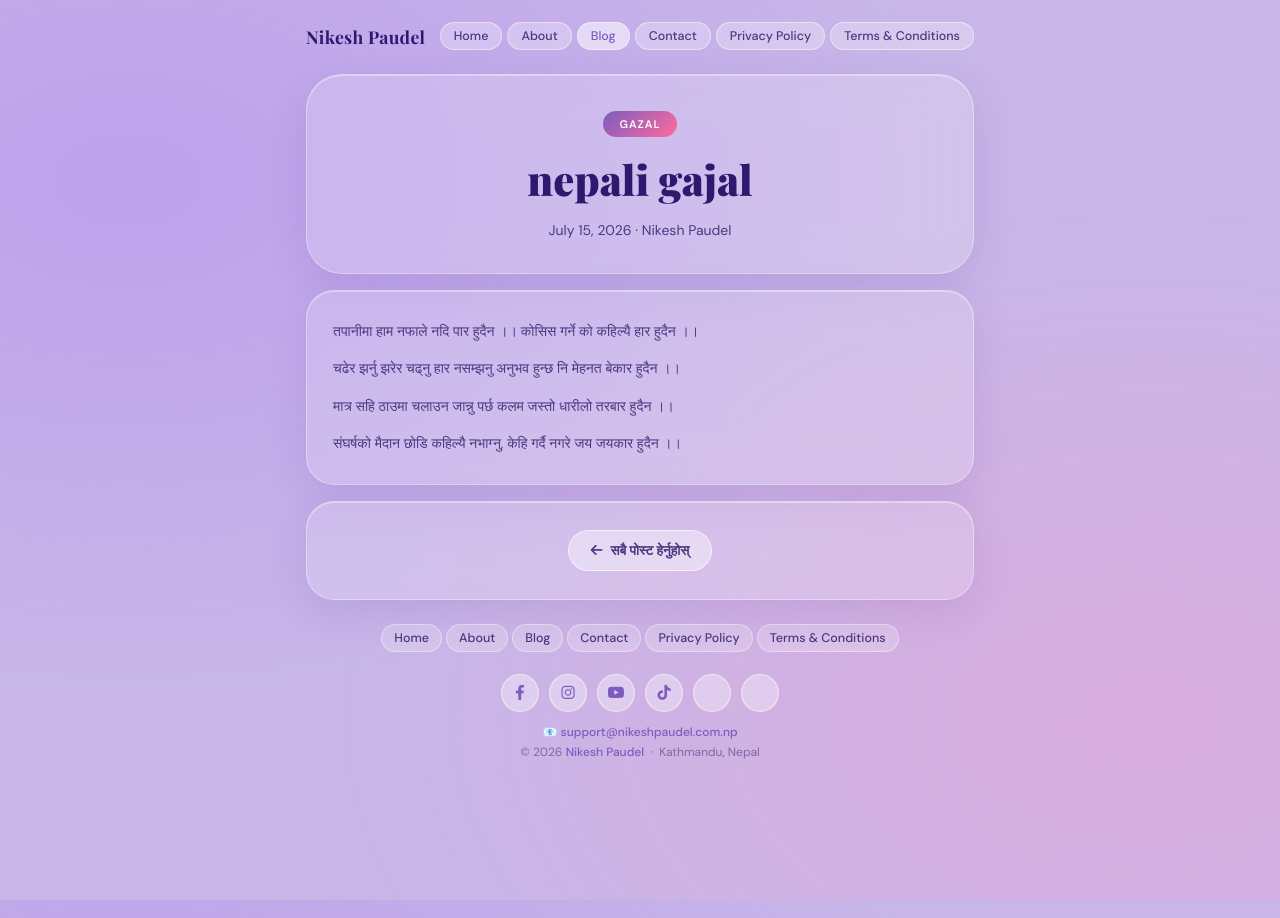
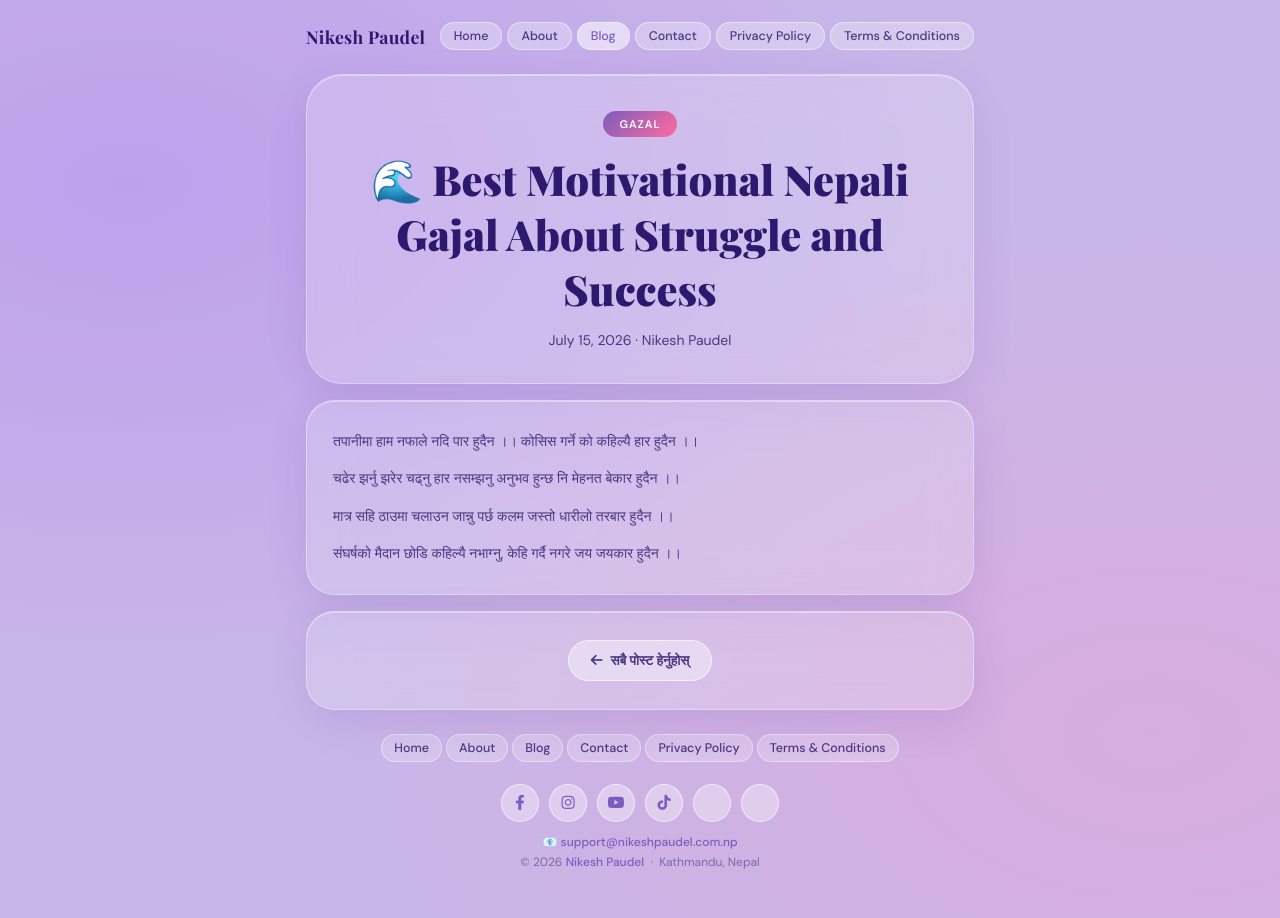
Before and after one commit to nikeshpaudel/nikeshpaudel.github.io, a Jekyll site: the page built from _posts/2026-07-15-nepali-gajal.md, in a window 1280 px wide. Built offline with Jekyll 4.4.1, drawn with Linux system fonts in a browser that asks for light colours; some web fonts are replaced.

Commit message:
Update 2026-07-15-nepali-gajal.md

```diff
--- a/_posts/2026-07-15-nepali-gajal.md
+++ b/_posts/2026-07-15-nepali-gajal.md
@@ -1,6 +1,6 @@
 ---
 layout: post
-title: "nepali gajal"
+title: "🌊 Best Motivational Nepali Gajal About Struggle and Success"
 date: 2026-07-15
 categories: [gazal]
 excerpt: "🌊 Best Motivational Nepali Gajal About Struggle and Success"
```
